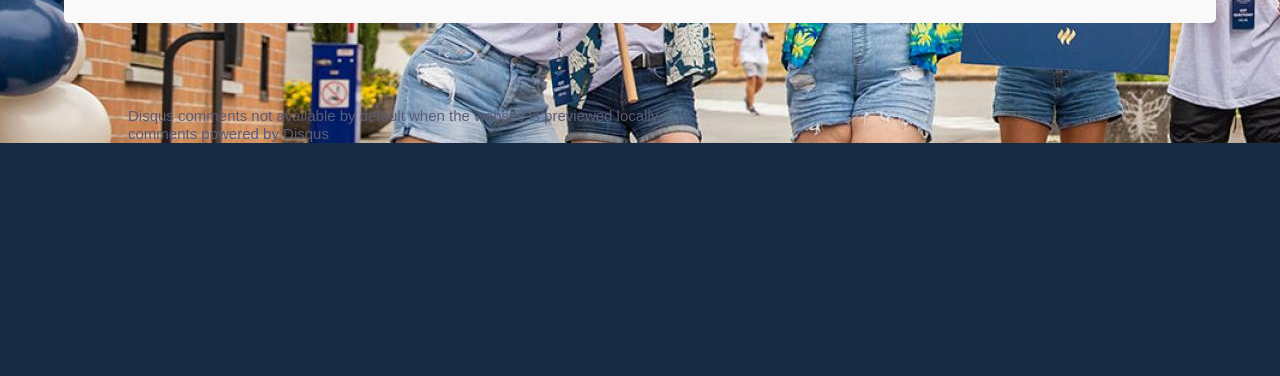
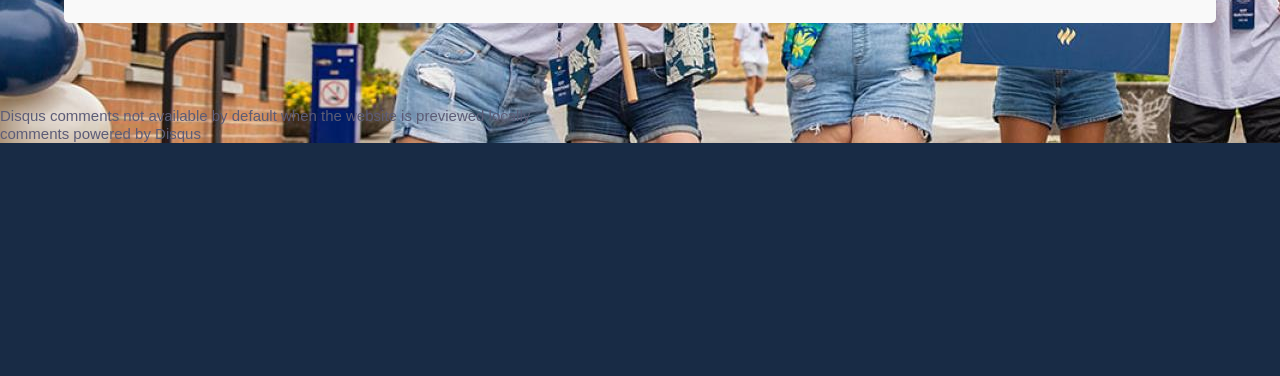
Before and after one commit to haoyupan2003/HCI-Project, a plain HTML site: page schoollife/index.html in a window 1280 px wide. Shown: the part 5534-5910 px from the top of the page. Drawn offline with Linux system fonts and the light colour scheme; some packages are replaced by stand-ins of ours; a script that the page names is missing; files whose address does not match are found by name.

Commit message:
more updates

```diff
--- a/schoollife/index.html
+++ b/schoollife/index.html
@@ -565,7 +565,7 @@
 
 
 
-<section style="padding-left: 10%; padding-right: 10%;"><div id="disqus_thread"></div>
+<div id="disqus_thread"></div>
 <script>
     window.disqus_config = function () {
 
@@ -584,7 +584,7 @@
     })();
 </script>
 <noscript>Please enable JavaScript to view the <a href="https://disqus.com/?ref_noscript">comments powered by Disqus.</a></noscript>
-<a href="https://disqus.com" class="dsq-brlink">comments powered by <span class="logo-disqus">Disqus</span></a></section>
+<a href="https://disqus.com" class="dsq-brlink">comments powered by <span class="logo-disqus">Disqus</span></a>
 
 
 <footer>
```
Also changed, not shown: jobbank/index.html (+2 -2 lines), language/index.html (+2 -2 lines), social/clubs/index.html (+2 -2 lines), social/event/index.html (+2 -2 lines), social/pomodoro/index.html (+2 -2 lines), social/todolist/index.html (+2 -2 lines).
